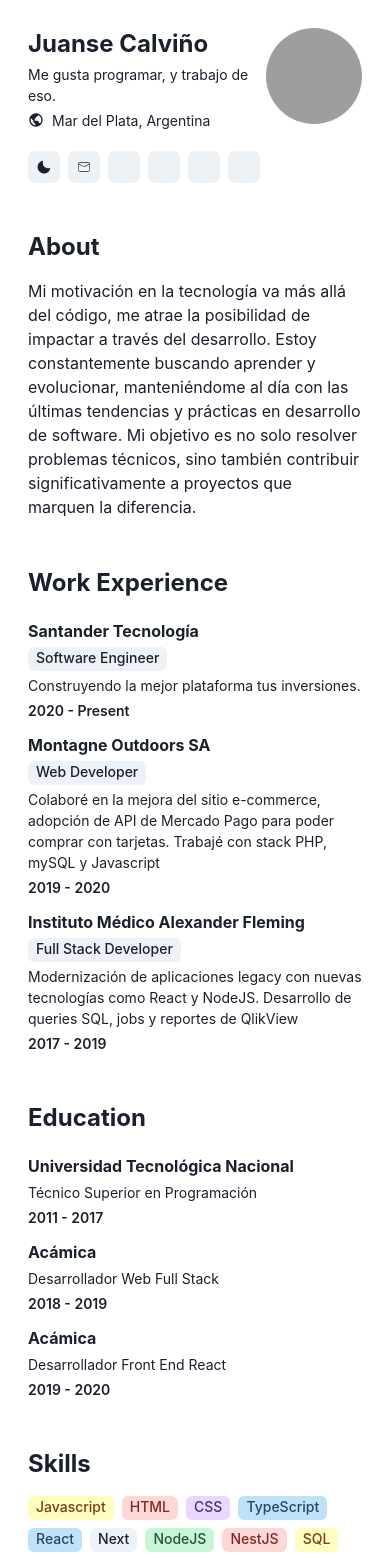
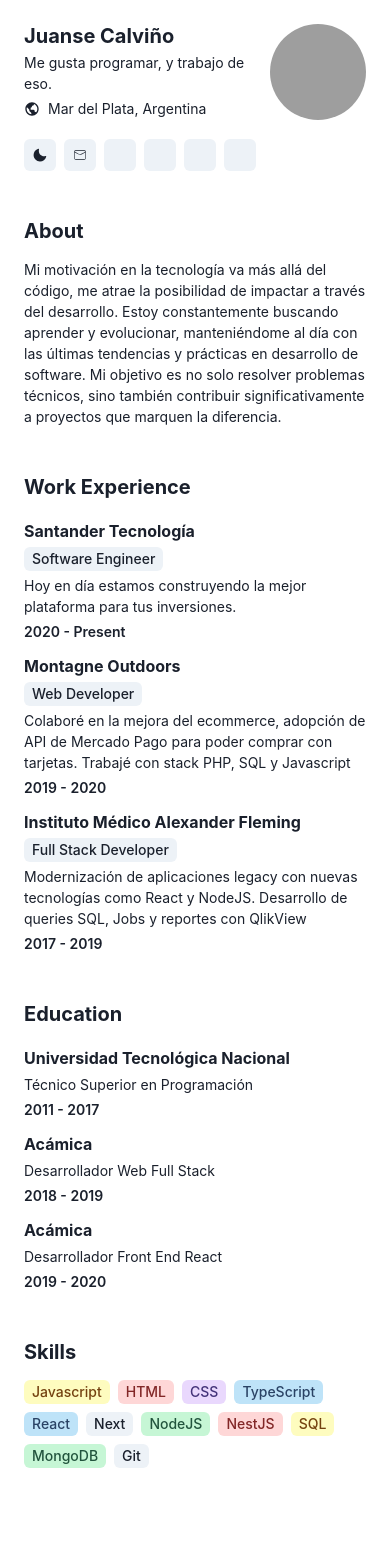
Before and after one commit to juansecalvinio/portfolio, a Next.js app: page / in a window 390 px wide. Shown: the top 1558 px of the page. After the commit the page ends 1492 px from the top, so only its background shows below. Built offline with nearby package versions, Linux system fonts and the light colour scheme; grey boxes are pictures that could not be loaded; some icons are missing.

Commit message:
Corregimos estilos para mobile

```diff
--- a/src/pages/index.tsx
+++ b/src/pages/index.tsx
@@ -13,8 +13,8 @@ const MainPage: NextPage = () => {
     <Container
       maxW="2xl"
       minH="calc(100vh)"
-      paddingX={{ base: "1.75rem", md: "0", lg: "0" }}
-      paddingY={{ base: "1.75rem", md: "4rem", lg: "4rem" }}
+      paddingX={{ base: "1.5rem", md: "0", lg: "0" }}
+      paddingY={{ base: "1.5rem", md: "4rem", lg: "4rem" }}
     >
       <Head>
         <title>Juanse Calviño | Portfolio</title>
--- a/src/sections/About/index.tsx
+++ b/src/sections/About/index.tsx
@@ -4,9 +4,9 @@ import { Box, Heading, Text } from "@chakra-ui/react";
 export const About = () => {
   return (
     <Box display={"flex"} flexDirection={"column"}>
-      <Heading fontSize={"24px"}>About</Heading>
+      <Heading size={{ base: "md", md: "lg", lg: "lg" }}>About</Heading>
       <Box marginTop={"1rem"}>
-        <Text>
+        <Text fontSize={{ base: "sm", md: "md", lg: "md" }}>
           Mi motivación en la tecnología va más allá del código, me atrae la
           posibilidad de impactar a través del desarrollo. Estoy constantemente
           buscando aprender y evolucionar, manteniéndome al día con las últimas
--- a/src/sections/Education/index.tsx
+++ b/src/sections/Education/index.tsx
@@ -26,7 +26,7 @@ const education: EducationItemProps[] = [
 export const Education = () => {
   return (
     <Box display={"flex"} flexDirection={"column"}>
-      <Heading fontSize={"24px"}>Education</Heading>
+      <Heading size={{ base: "md", md: "lg", lg: "lg" }}>Education</Heading>
       <Box
         marginTop={"1.25rem"}
         display={"flex"}
--- a/src/sections/Header/index.tsx
+++ b/src/sections/Header/index.tsx
@@ -14,7 +14,9 @@ export const Header = () => {
       width={"100%"}
     >
       <Box display={"flex"} flexDirection={"column"} gap={"0.25rem"}>
-        <Heading size="lg">Juanse Calviño</Heading>
+        <Heading size={{ base: "md", md: "xl", lg: "xl" }}>
+          Juanse Calviño
+        </Heading>
         <Text fontSize={{ base: "sm", md: "md", lg: "md" }}>
           Me gusta programar, y trabajo de eso.
         </Text>
--- a/src/sections/Projects/index.tsx
+++ b/src/sections/Projects/index.tsx
@@ -4,7 +4,7 @@ import { Box, Heading } from "@chakra-ui/react";
 export const Projects = () => {
   return (
     <Box display={"flex"} flexDirection={"column"}>
-      <Heading fontSize={"24px"}>Projects</Heading>
+      <Heading size={{ base: "md", md: "lg", lg: "lg" }}>Projects</Heading>
       <Box></Box>
     </Box>
   );
--- a/src/sections/Skills/index.tsx
+++ b/src/sections/Skills/index.tsx
@@ -4,7 +4,7 @@ import React from "react";
 export const Skills = () => {
   return (
     <Box display={"flex"} flexDirection={"column"}>
-      <Heading fontSize={"24px"}>Skills</Heading>
+      <Heading size={{ base: "md", md: "lg", lg: "lg" }}>Skills</Heading>
       <Box display={"flex"} flexWrap={"wrap"} gap={"0.5rem"} marginTop={"1rem"}>
         <Tag colorScheme="yellow">Javascript</Tag>
         <Tag colorScheme="red">HTML</Tag>
--- a/src/sections/WorkExperience/index.tsx
+++ b/src/sections/WorkExperience/index.tsx
@@ -6,15 +6,16 @@ const experience: WorkItemProps[] = [
   {
     company: "Santander Tecnología",
     role: "Software Engineer",
-    description: "Construyendo la mejor plataforma tus inversiones.",
+    description:
+      "Hoy en día estamos construyendo la mejor plataforma para tus inversiones.",
     startTime: "2020",
     endTime: "Present",
   },
   {
-    company: "Montagne Outdoors SA",
+    company: "Montagne Outdoors",
     role: "Web Developer",
     description:
-      "Colaboré en la mejora del sitio e-commerce, adopción de API de Mercado Pago para poder comprar con tarjetas. Trabajé con stack PHP, mySQL y Javascript",
+      "Colaboré en la mejora del ecommerce, adopción de API de Mercado Pago para poder comprar con tarjetas. Trabajé con stack PHP, SQL y Javascript",
     startTime: "2019",
     endTime: "2020",
   },
@@ -22,7 +23,7 @@ const experience: WorkItemProps[] = [
     company: "Instituto Médico Alexander Fleming",
     role: "Full Stack Developer",
     description:
-      "Modernización de aplicaciones legacy con nuevas tecnologías como React y NodeJS. Desarrollo de queries SQL, jobs y reportes de QlikView",
+      "Modernización de aplicaciones legacy con nuevas tecnologías como React y NodeJS. Desarrollo de queries SQL, Jobs y reportes con QlikView",
     startTime: "2017",
     endTime: "2019",
   },
@@ -31,7 +32,9 @@ const experience: WorkItemProps[] = [
 export const WorkExperience = () => {
   return (
     <Box display={"flex"} flexDirection={"column"}>
-      <Heading fontSize={"24px"}>Work Experience</Heading>
+      <Heading size={{ base: "md", md: "lg", lg: "lg" }}>
+        Work Experience
+      </Heading>
       <Box
         marginTop={"1.25rem"}
         display={"flex"}
```
